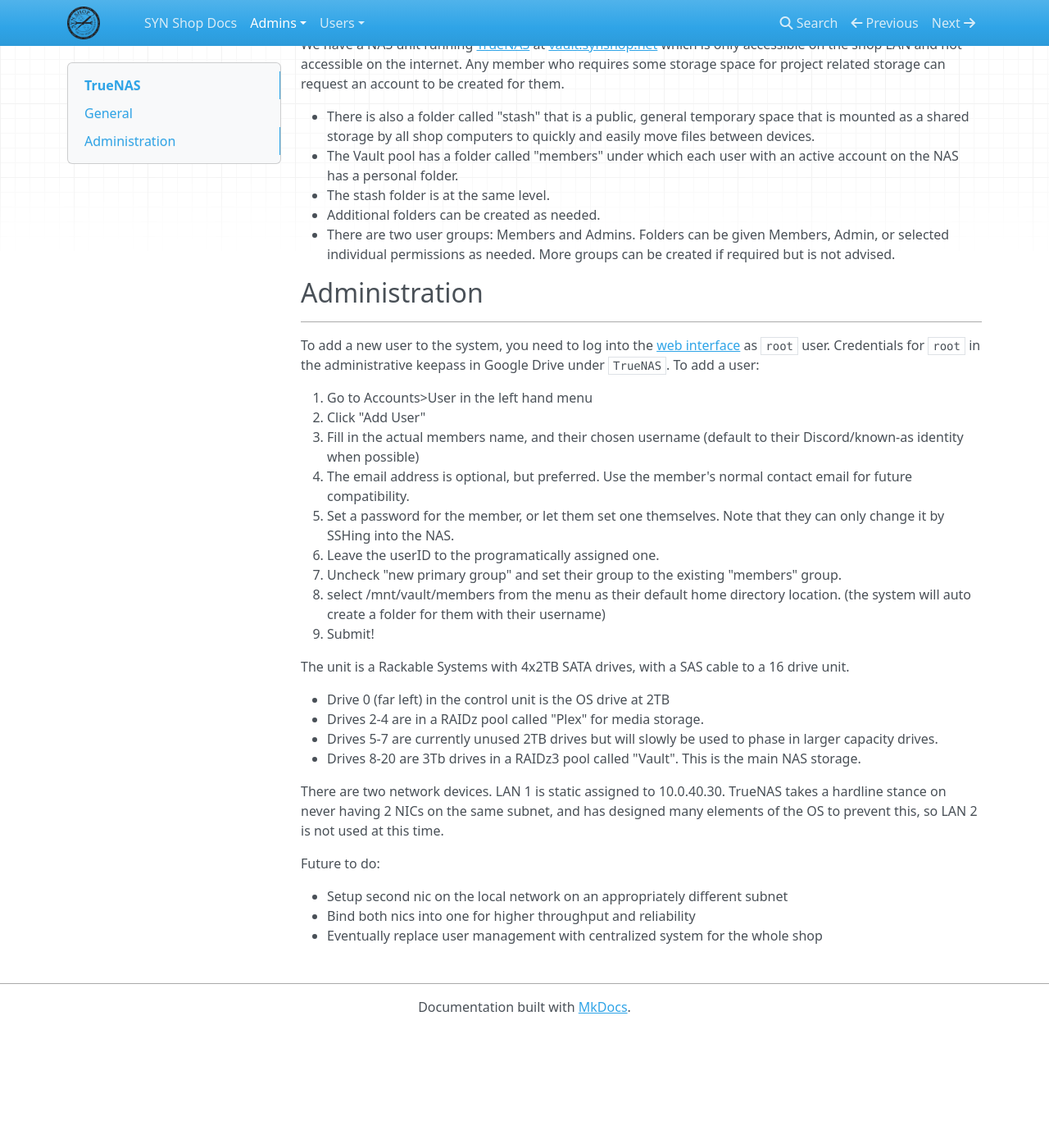
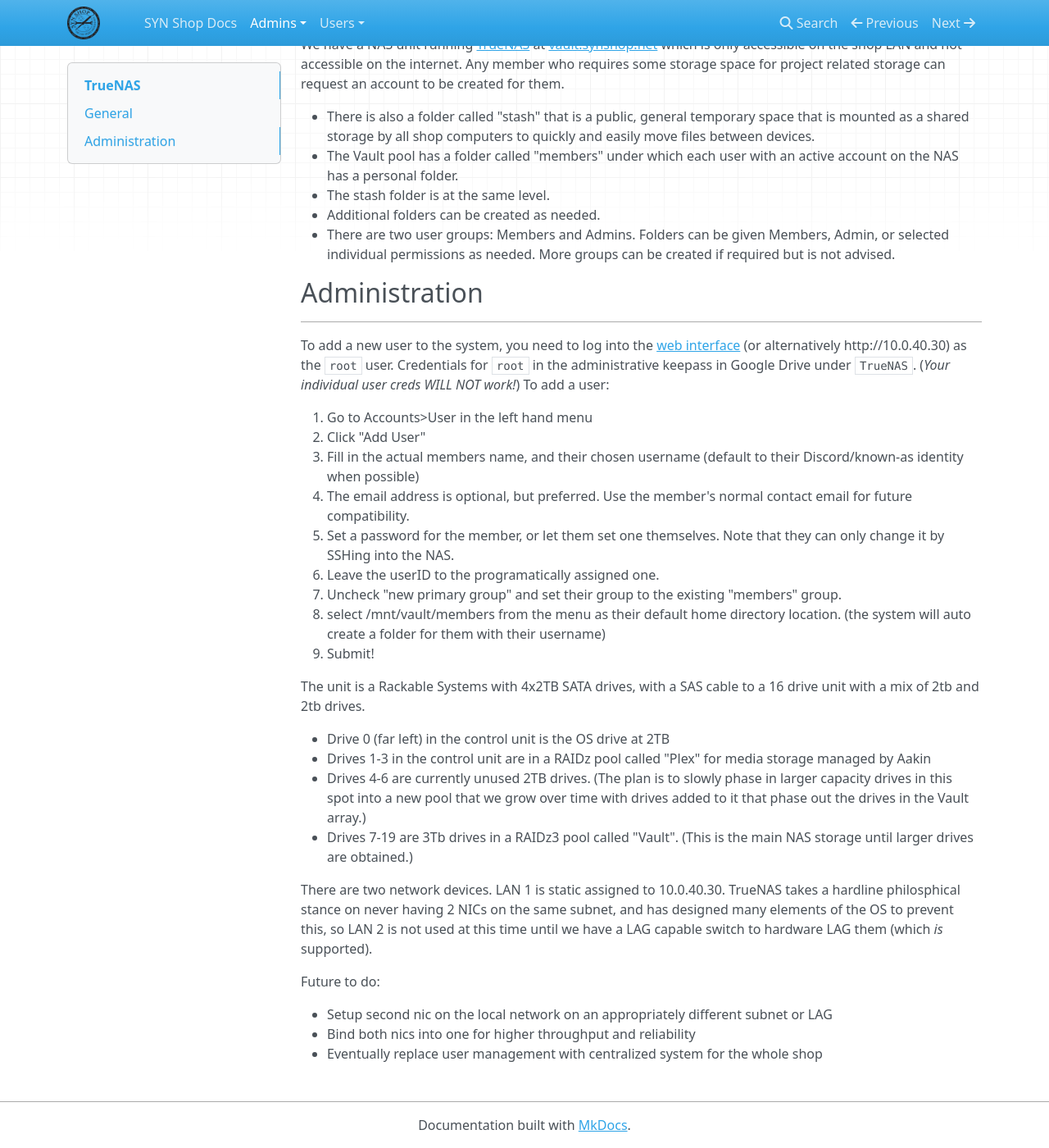
Before and after one commit to synshop/rtfm, an MkDocs documentation site: the page built from docs/admins/truenas.md, in a window 1280 px wide and 1400 px high, scrolled down 164 px. Shown: the whole window at 82% size. Built offline with MkDocs 1.6.1, drawn with Linux system fonts in a browser that asks for light colours; nearby versions of some CDN libraries; before the commit the page ends 1420 px from its top, so only the background shows below that.

Commit message:
updated TrueNAS docs

```diff
--- a/docs/admins/truenas.md
+++ b/docs/admins/truenas.md
@@ -12,7 +12,7 @@
 
 ## Administration
 ----
-To add a new user to the system, you need to log into the [web interface](http://vault.synshop.net) as `root` user. Credentials for `root` in the administrative keepass in Google Drive under `TrueNAS`.
+To add a new user to the system, you need to log into the [web interface](http://vault.synshop.net) (or alternatively http://10.0.40.30) as the `root` user. Credentials for `root` in the administrative keepass in Google Drive under `TrueNAS`. (*Your individual user creds WILL NOT work!*)
 To add a user:
 
 1. Go to Accounts>User in the left hand menu
@@ -25,17 +25,17 @@
 8. select /mnt/vault/members from the menu as their default home directory location. (the system will auto create a folder for them with their username)
 9. Submit!
 
-The unit is a Rackable Systems with 4x2TB SATA drives, with a SAS cable to a 16 drive unit.
+The unit is a Rackable Systems with 4x2TB SATA drives, with a SAS cable to a 16 drive unit with a mix of 2tb and 2tb drives.
 
 - Drive 0 (far left) in the control unit is the OS drive at 2TB
-- Drives 2-4 are in a RAIDz pool called "Plex" for media storage.
-- Drives 5-7 are currently unused 2TB drives but will slowly be used to phase in larger capacity drives.
-- Drives 8-20 are 3Tb drives in a RAIDz3 pool called "Vault". This is the main NAS storage.
+- Drives 1-3 in the control unit are in a RAIDz pool called "Plex" for media storage managed by Aakin
+- Drives 4-6 are currently unused 2TB drives. (The plan is to slowly phase in larger capacity drives in this spot into a new pool that we grow over time with drives added to it that phase out the drives in the Vault array.)
+- Drives 7-19 are 3Tb drives in a RAIDz3 pool called "Vault". (This is the main NAS storage until larger drives are obtained.)
 
-There are two network devices. LAN 1 is static assigned to 10.0.40.30. TrueNAS takes a hardline stance on never having 2 NICs on the same subnet, and has designed many elements of the OS to prevent this, so LAN 2 is not used at this time.
+There are two network devices. LAN 1 is static assigned to 10.0.40.30. TrueNAS takes a hardline philosphical stance on never having 2 NICs on the same subnet, and has designed many elements of the OS to prevent this, so LAN 2 is not used at this time until we have a LAG capable switch to hardware LAG them (which *is* supported).
 
 Future to do:
 
--  Setup second nic on the local network on an appropriately different subnet
+-  Setup second nic on the local network on an appropriately different subnet or LAG
 -  Bind both nics into one for higher throughput and reliability
 -  Eventually replace user management with centralized system for the whole shop
```
Also changed, not shown: 1 other file.
